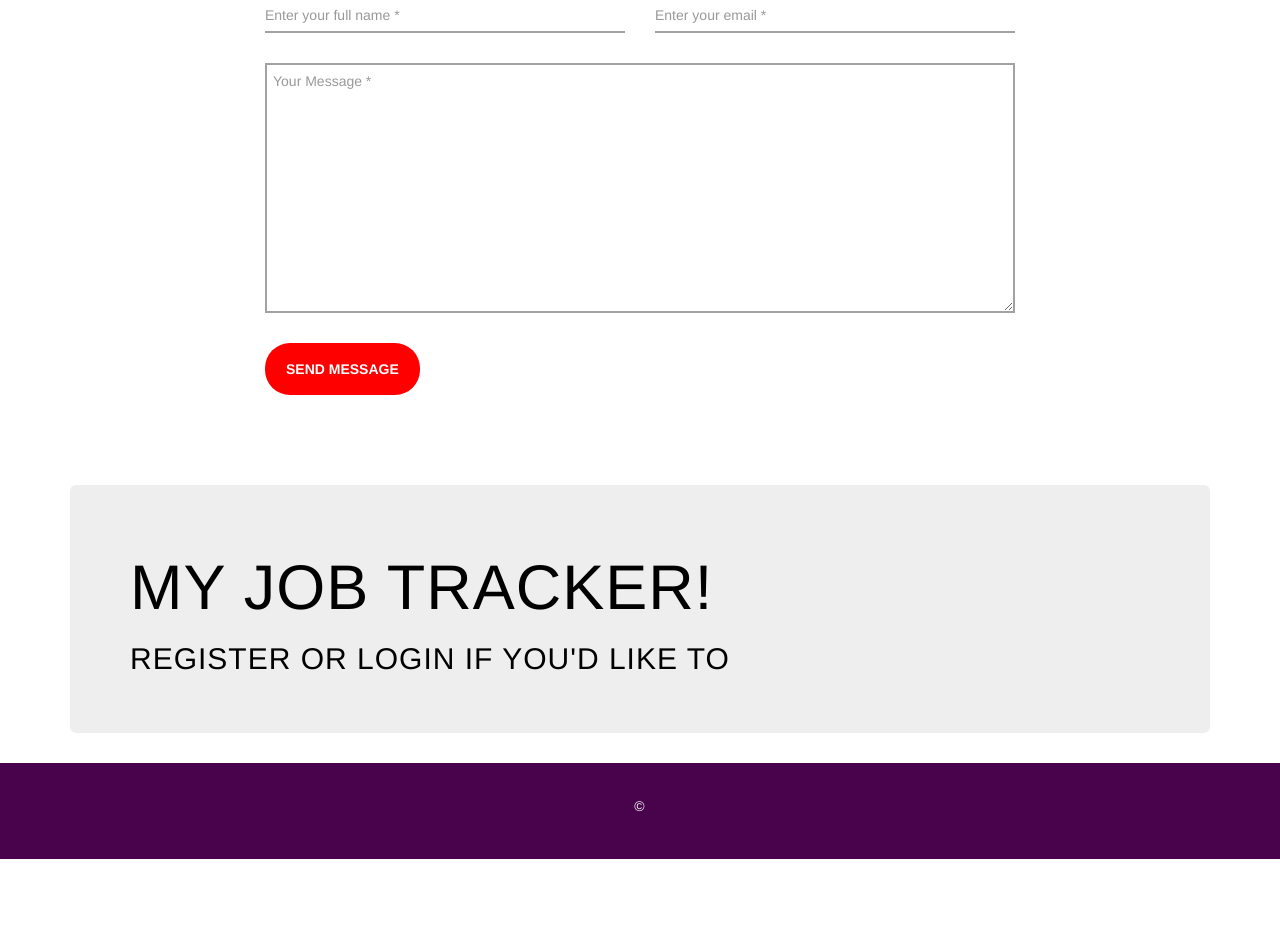
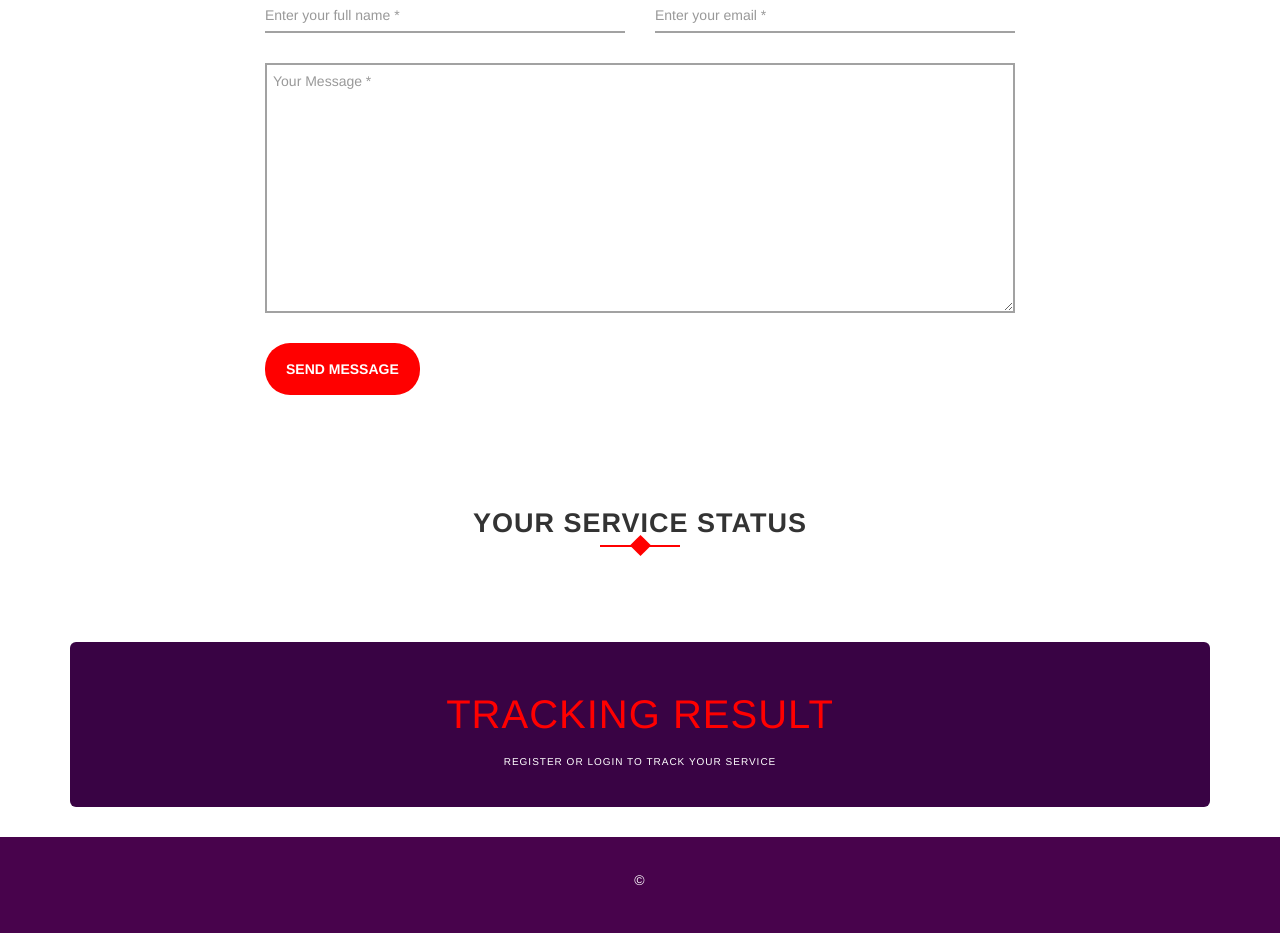
Before and after one commit to Touhid7051/Portfolio-Using-Django, a Django app: page /home in a window 1280 px wide. Shown: the part 2003-2936 px from the top of the page. Before the commit the page ends 2862 px from the top, so only its background shows below. Run offline with Django 3.2, Linux system fonts and the light colour scheme; some libraries are stand-ins or nearby versions.

Commit message:
Service Status Board added..Searchable database option added!

```diff
--- a/core/admin.py
+++ b/core/admin.py
@@ -23,6 +23,6 @@ admin.site.register(SlideImage)
 
 @admin.register(UserProfileInfo)
 class UserProfileInfoAdmin(admin.ModelAdmin):
-    list_display = ('user', 'portfolio_site', 'profile_pic','msg')
-    fields = ['user', 'portfolio_site', 'profile_pic','msg']
-    search_fields =[ "user__username" ]
+    list_display = ('user', 'portfolio_site', 'profile_pic','job','o_date','d_date','status')
+    fields = ['user', 'portfolio_site', 'profile_pic','job','o_date','d_date','status']
+    search_fields =[ "user__username","job","o_date","d_date","status" ]
--- a/core/models.py
+++ b/core/models.py
@@ -127,7 +127,11 @@ class UserProfileInfo(models.Model):
     user = models.OneToOneField(User,on_delete=models.CASCADE)
     portfolio_site = models.URLField(blank=True)
     profile_pic = models.ImageField(upload_to='profile_pics',blank=True)
-    msg = models.CharField(max_length=100, verbose_name="msg")
+    job = models.CharField(max_length=100, verbose_name="Service Name")
+    o_date = models.CharField(max_length=100, verbose_name="Date of Order")
+    d_date = models.CharField(max_length=100, verbose_name="Estimated Completion Date")
+
+    status = models.CharField(max_length=100, verbose_name="Current Status")
 
 
 
--- a/core/views.py
+++ b/core/views.py
@@ -95,7 +95,7 @@ class HomeTemplateView(TemplateView):
         context['addressT'] = adressTitle.objects.first()
         context['footer'] = FooterText.objects.first()
         context['slideimage'] = SlideImage.objects.first()
-        context['uf'] = UserProfileInfo.objects.all()
+
 
 
 
--- a/templates/base.html
+++ b/templates/base.html
@@ -39,6 +39,7 @@
 
                 {# Some logic on what to display for last item#}
                 {% if user.is_authenticated %}
+                <li><a class="smooth-menu" href="#status">My Service Status</a></li>
                 <li><a href="{% url 'logout' %}">{{ user.username }},Logout</a></li>
                 {% else %}
                 <li><a class="navbar-link" href="{% url 'core:user_login' %}">Login</a></li>
--- a/templates/home.html
+++ b/templates/home.html
@@ -344,23 +344,47 @@
         </div>
     </div>
 
-<div class="container">
-  <div class="jumbotron">
-    <h1>My job Tracker!</h1>
-    {% if user.is_authenticated %}
-
-      <h2>Hello {{ user.username }}</h2>
 
 
 
-         <h2>{{ user.email }}</h2>
-         <h2>{{ request.user.userprofileinfo.msg }}</h2>
+
+<div class="row">
+                <div class="col-md-12">
+                    <div class="section-header text-center">
+                        <h2> Your Service Status </h2>
+                    </div>
+                </div>
+            </div>
+
+
+
+
+
+<div class="container">
+  <div class="jumbotron" id="status">
+
+
+
+    <h1 style="font-size: 40px; color: red;">Tracking Result</h1>
+    {% if user.is_authenticated %}
+
+      <h2 style="font-size: 20px; color: white;">Client: {{ user.username }}</h2>
+
+
+
+         <h2 style="font-size: 12px; color: white; text-transform: lowercase;">Email: {{ user.email }}</h2>
+         <h2 style="font-size: 15px; color: white;">Service Ordered: {{ request.user.userprofileinfo.job }}</h2>
+         <h2 style="font-size: 15px; color: white;">Date of Order: {{ request.user.userprofileinfo.o_date }}</h2>
+         <h2 style="font-size: 15px; color: white;">Estimated Completion Date: {{ request.user.userprofileinfo.d_date }}</h2>
+         <h2 style="font-size: 17px; color: #7dff1a; font-weight: bold;">Current Status: {{ request.user.userprofileinfo.status }}</h2>
+
+         <p style="color: white; font-size: 12px;"> For any kind of project related queries, Please Contact us via forwardit@gmail.com or call us on +8801700000133(Whatsapp) </p>
 
 
 
 
       {% else %}
-        <h2>Register or Login if you'd like to</h2>
+        <h2 style="font-size: 10px; color: white;" >Register or Login to Track Your Service</h2>
     {% endif %}
   </div>
 </div>
@@ -387,5 +411,17 @@ body {
     color: #000000;
     background-color: #fff;
 }
+
+
+.jumbotron {
+    padding: 30px 15px;
+    margin-bottom: 30px;
+    color: inherit;
+    background-color: #390344;;
+    text-align: center;
+}
+
+
+
 </style>
 {% endblock %}
```
Also changed, not shown: core/migrations/0016_auto_20190928_0417.py (added), core/migrations/0017_auto_20190928_0435.py (added), db.sqlite3.
